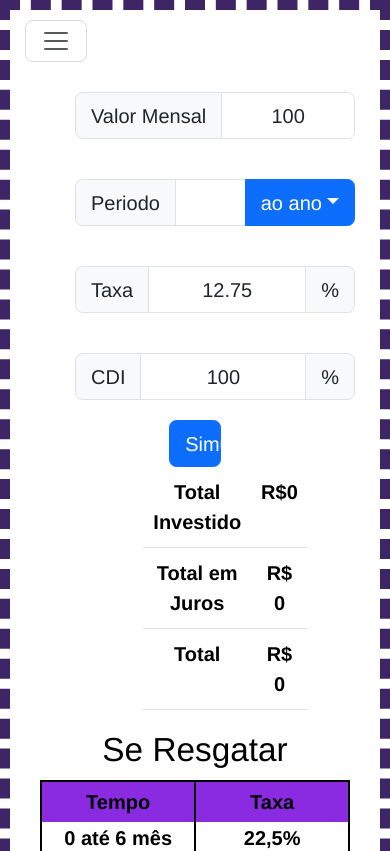
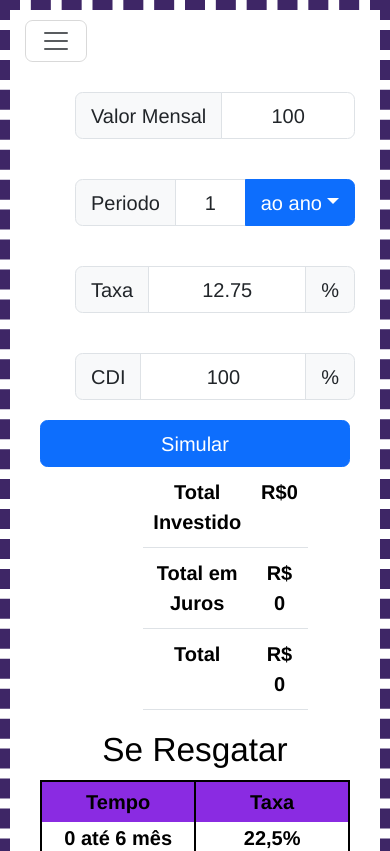
Before and after one commit to melguelor/consultoria, a React (Create React App) app: page /CDB in a window 390 px wide. Shown: the top 851 px of the page. Built offline with nearby package versions, Linux system fonts and the light colour scheme.

Commit message:
coloquei sm no simular

```diff
--- a/src/Simuladores/RendaFixa/CDB.js
+++ b/src/Simuladores/RendaFixa/CDB.js
@@ -158,7 +158,7 @@ useEffect(
                             <Col sm={6}>
                               <InputGroup className="m-3">
                                 <InputGroup.Text>Periodo</InputGroup.Text>
-                                <Form.Control className="text-center"  onChange={(e)=> setPeriodo(e.target.value)}/>
+                                <Form.Control className="text-center" value={periodo} onChange={(e)=> setPeriodo(e.target.value)}/>
                                <DropdownButton title={periodoTipo} onSelect={e =>{setPeriodoTipo(e)}}>
                                <Dropdown.Item eventKey="ao ano">ao ano</Dropdown.Item>
                               <Dropdown.Item eventKey="ao mês">ao mês</Dropdown.Item>
@@ -191,7 +191,7 @@ useEffect(
 
 
                     </Row>
-                    <Row className="col-2 mx-auto">
+                    <Row className="col-sm-2 mx-auto">
                     <Button  onClick={ calculosmes}>Simular</Button>
                     </Row>
 
```
